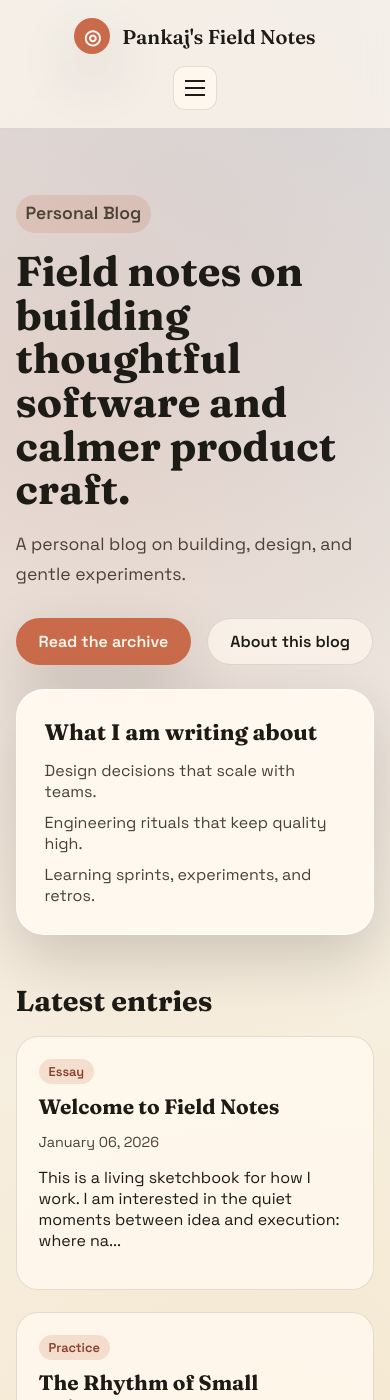
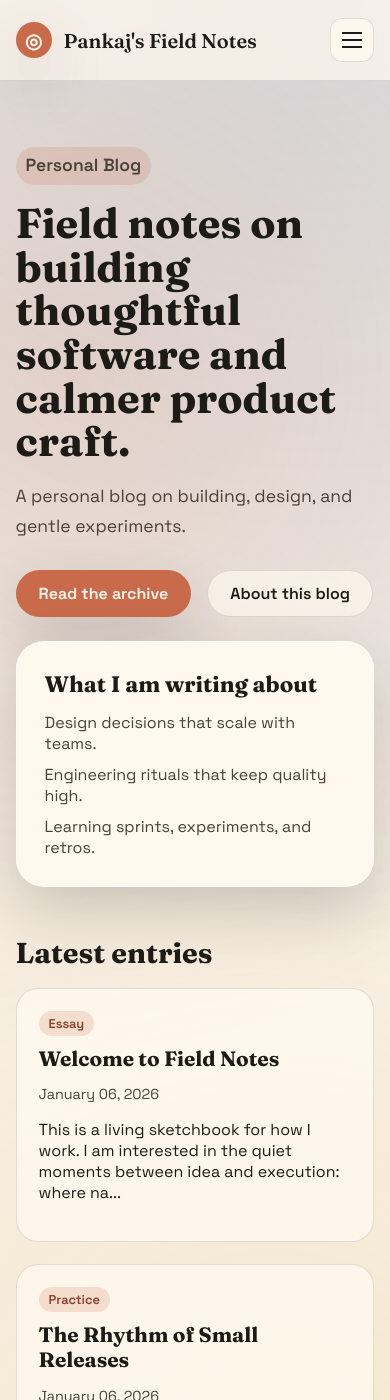
Before and after one commit to pankaj28843/pankaj28843.github.io, a Jekyll site: the page built from index.html, in a window 390 px wide and 1400 px high. Built offline with Jekyll 4.4.1, drawn with Linux system fonts in a browser that asks for light colours; the list of posts is cut into pages by our own code.

Commit message:
feat: simplify nav and polish mobile drawer

```diff
--- a/_includes/footer.html
+++ b/_includes/footer.html
@@ -7,6 +7,9 @@
     <div class="footer-links">
       <a href="https://github.com/pankaj28843" target="_blank" rel="noreferrer">GitHub</a>
       <a href="{{ "/feed.xml" | relative_url }}">RSS</a>
+      <a href="{{ "/projects/" | relative_url }}">Projects</a>
+      <a href="{{ "/uses/" | relative_url }}">Uses</a>
+      <a href="{{ "/colophon/" | relative_url }}">Colophon</a>
     </div>
   </div>
 </footer>
--- a/_layouts/default.html
+++ b/_layouts/default.html
@@ -14,6 +14,7 @@
   </head>
   <body>
     {% include header.html %}
+    <div class="nav-overlay" aria-hidden="true"></div>
 
     <main class="page">
       {{ content }}
--- a/assets/css/main.css
+++ b/assets/css/main.css
@@ -58,6 +58,7 @@
   justify-content: space-between;
   padding: 18px 0;
   gap: 16px;
+  position: relative;
 }
 
 .logo {
@@ -101,6 +102,8 @@
   justify-content: center;
   flex-direction: column;
   gap: 5px;
+  position: relative;
+  z-index: 30;
 }
 
 .nav-toggle-line {
@@ -119,6 +122,21 @@
   overflow: hidden;
   clip: rect(0, 0, 0, 0);
   border: 0;
+}
+
+.nav-overlay {
+  position: fixed;
+  inset: 0;
+  background: rgba(29, 27, 22, 0.2);
+  opacity: 0;
+  pointer-events: none;
+  transition: opacity 0.2s ease;
+  z-index: 10;
+}
+
+body.nav-open .nav-overlay {
+  opacity: 1;
+  pointer-events: auto;
 }
 
 .nav-link {
@@ -430,21 +448,25 @@
     grid-column: span 1;
   }
 
-  .site-header .shell {
-    flex-direction: column;
-    gap: 12px;
-  }
-
   .site-nav {
-    display: none;
-    width: 100%;
+    position: absolute;
+    top: calc(100% + 10px);
+    right: 0;
+    width: min(320px, 92vw);
+    display: flex;
     flex-direction: column;
     align-items: stretch;
     gap: 8px;
     padding: 12px;
-    background: rgba(255, 248, 238, 0.95);
+    background: rgba(255, 248, 238, 0.98);
     border-radius: 18px;
     border: 1px solid var(--line);
+    box-shadow: var(--shadow);
+    opacity: 0;
+    transform: translateY(-8px);
+    pointer-events: none;
+    transition: opacity 0.2s ease, transform 0.2s ease;
+    z-index: 20;
   }
 
   .nav-toggle {
@@ -452,7 +474,9 @@
   }
 
   body.nav-open .site-nav {
-    display: flex;
+    opacity: 1;
+    transform: translateY(0);
+    pointer-events: auto;
   }
 
   .footer-grid {
--- a/assets/js/site.js
+++ b/assets/js/site.js
@@ -1,5 +1,6 @@
 const toggle = document.querySelector(".nav-toggle");
 const nav = document.getElementById("site-nav");
+const overlay = document.querySelector(".nav-overlay");
 
 if (toggle && nav) {
   const closeNav = () => {
@@ -16,6 +17,10 @@
     link.addEventListener("click", closeNav);
   });
 
+  if (overlay) {
+    overlay.addEventListener("click", closeNav);
+  }
+
   document.addEventListener("keydown", (event) => {
     if (event.key === "Escape") {
       closeNav();
```
Also changed, not shown: AGENTS.md (+2 -1 lines), _data/navigation.yml (+0 -8 lines).
